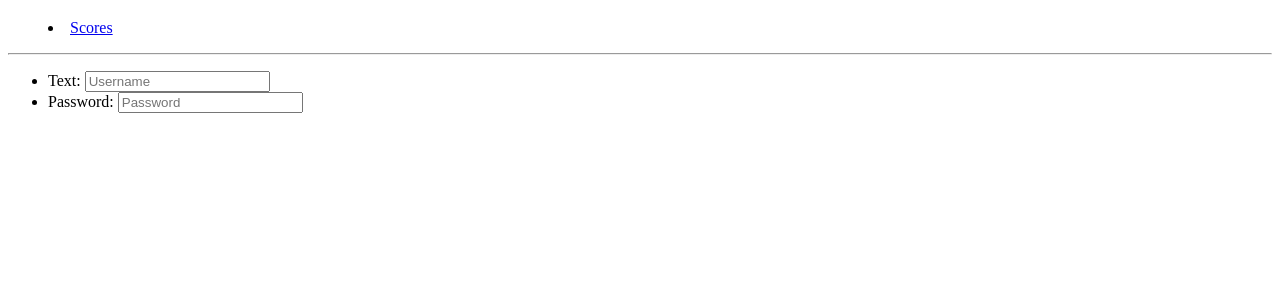
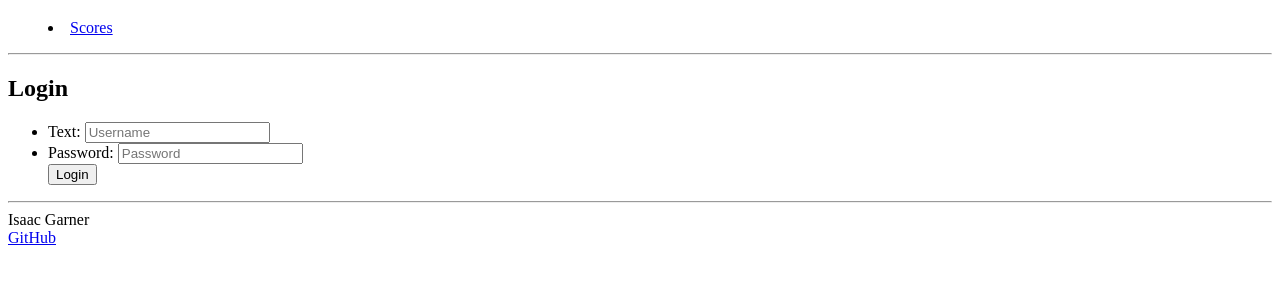
Before and after one commit to ByPass077/startup, a plain HTML site: page index.html in a window 1280 px wide. Shown: the part 61-342 px from the top of the page. Drawn offline with Linux system fonts and the light colour scheme.

Commit message:
finished index.html and correctly setup file path

```diff
--- a/startup/index.html
+++ b/index.html
@@ -19,6 +19,7 @@
         <hr />
 
         <main>
+            <h2>Login</h2>
             <ul>
                 <li>
                     <!-- Includes validation-->
@@ -29,7 +30,15 @@
                     <label for="password">Password: </label>
                     <input type="password" id="password" name="varPassword" placeholder="Password" />
                 </li>
+                <button type="submit">Login </button>
             </ul>
         </main>
+
+        <footer>
+            <hr />
+            <span class="text-reset">Isaac Garner</span>
+            <br />
+            <a href="https://github.com/ByPass077/startup">GitHub</a>
+        </footer>
     </body>
 </html>
```
